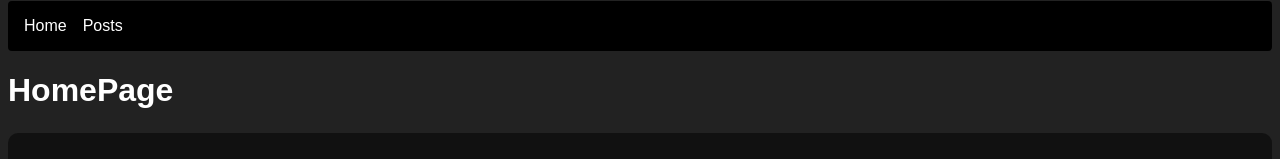
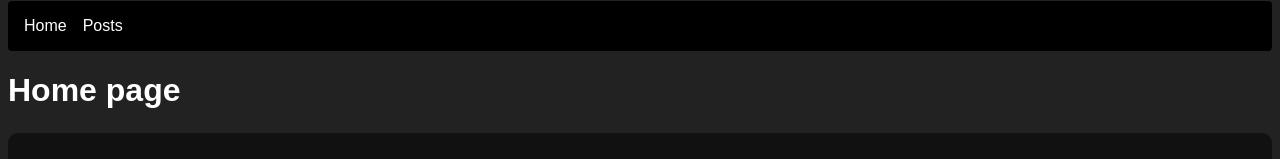
Before and after one commit to athena272/js-stack, a React app in the folder 04-react-router-v5/: page / in a window 1280 px wide. Shown: the part 123-282 px from the top of the page. Built offline with nearby package versions, Linux system fonts and the light colour scheme.

Commit message:
Update index.js

```diff
--- a/04-react-router-v5/src/Pages/Home/index.js
+++ b/04-react-router-v5/src/Pages/Home/index.js
@@ -2,6 +2,6 @@ import React from "react";
 
 export default function Home() {
     return (
-        <h1>HomePage</h1>
+        <h1>Home page</h1>
     )
 }
```
